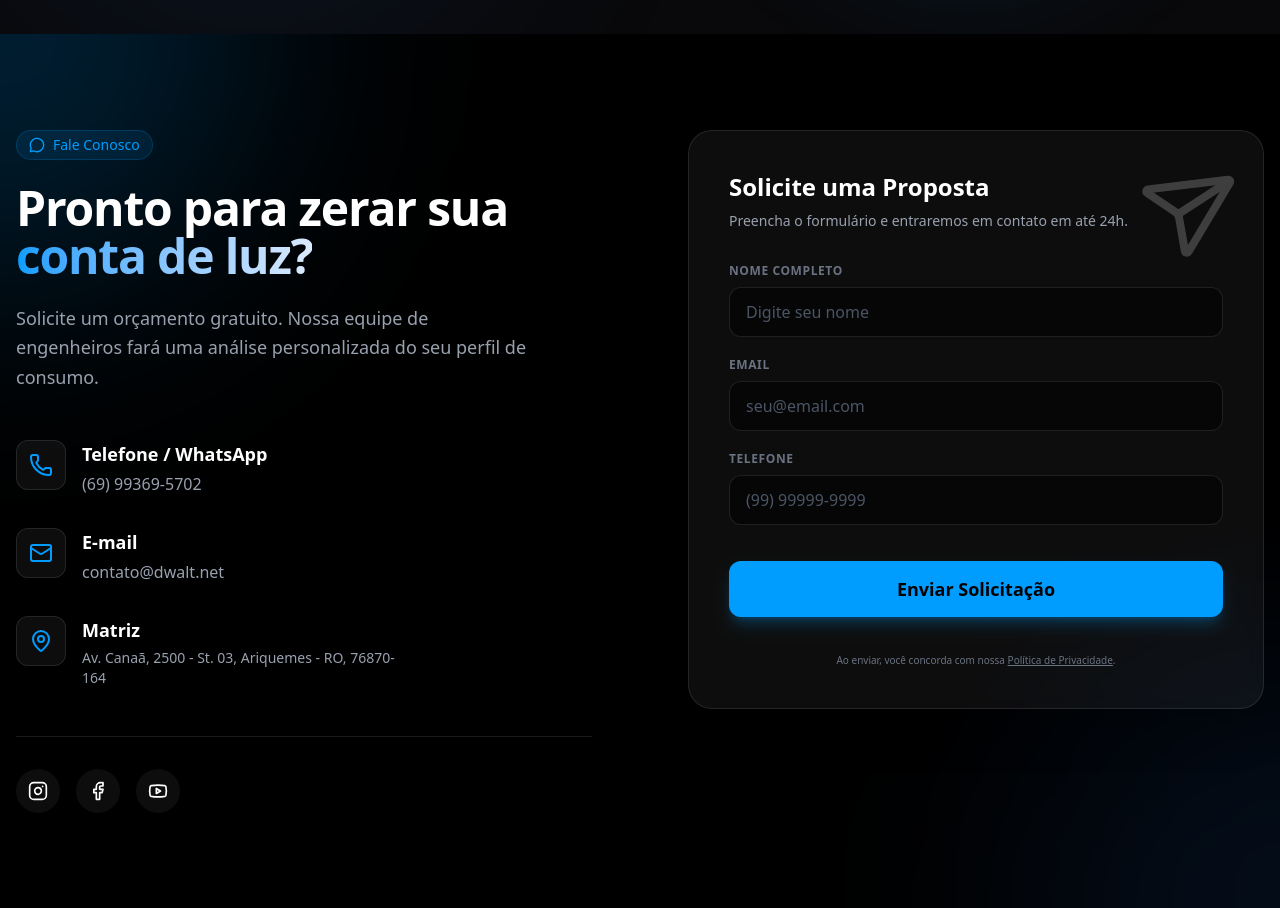
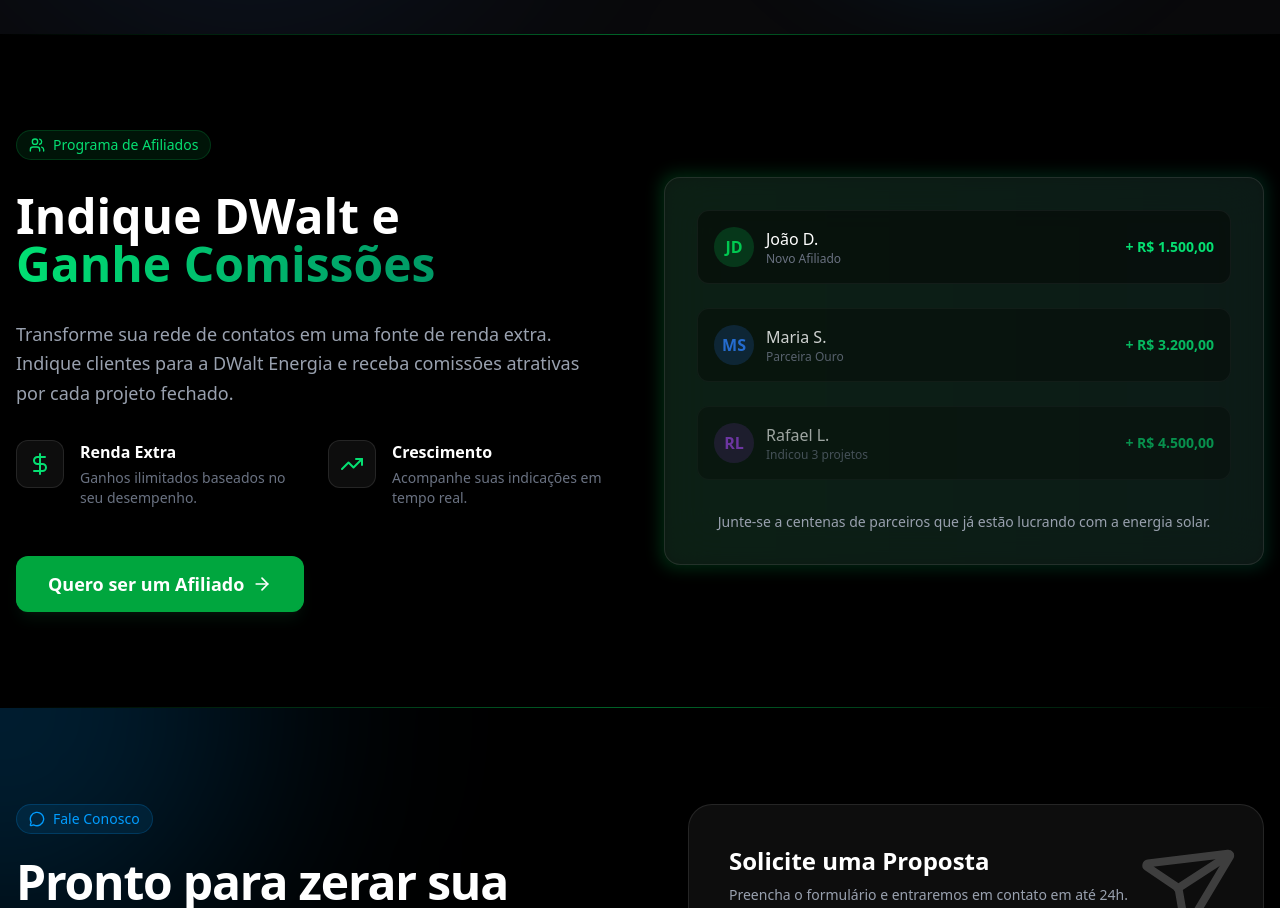
Before and after one commit to luarrekcah/dlwalt-tsx, a Next.js app: page / in a window 1280 px wide. Shown: the part 5240-6148 px from the top of the page. Built offline with nearby package versions, Linux system fonts and the light colour scheme.

Commit message:
seção de afiliados na pagina principal

```diff
--- a/src/app/page.tsx
+++ b/src/app/page.tsx
@@ -6,6 +6,7 @@
 import { Testimonials } from "@/components/Testimonials";
 import { FAQ } from "@/components/FAQ";
 import { AppShowcase } from "@/components/AppShowcase";
+import { AffiliateSection } from "@/components/AffiliateSection";
 import { Contact } from "@/components/Contact";
 import { Footer } from "@/components/Footer";
 import { JsonLd } from "@/components/JsonLd";
@@ -46,6 +47,7 @@
       <Testimonials />
       <FAQ />
       <AppShowcase />
+      <AffiliateSection />
       <Contact />
       <Footer />
     </main>
--- /dev/null
+++ b/src/components/AffiliateSection.tsx
@@ -0,0 +1,117 @@
+"use client";
+
+import { Button } from "@/components/ui/button";
+import { Users, DollarSign, TrendingUp, ArrowRight } from "lucide-react";
+
+export function AffiliateSection() {
+    return (
+        <section className="py-24 bg-black relative overflow-hidden">
+            {/* Background Elements */}
+            <div className="absolute top-0 left-0 w-full h-px bg-gradient-to-r from-transparent via-green-500/50 to-transparent" />
+            <div className="absolute bottom-0 left-0 w-full h-px bg-gradient-to-r from-transparent via-green-500/50 to-transparent" />
+
+            <div className="container mx-auto px-4">
+                <div className="grid lg:grid-cols-2 gap-12 items-center">
+
+                    {/* Content */}
+                    <div className="space-y-8">
+                        <div className="inline-flex items-center gap-2 px-3 py-1 rounded-full bg-green-500/10 text-green-400 text-sm font-medium border border-green-500/20">
+                            <Users className="w-4 h-4" />
+                            Programa de Afiliados
+                        </div>
+
+                        <h2 className="text-4xl md:text-5xl font-bold text-white">
+                            Indique DWalt e <br />
+                            <span className="text-transparent bg-clip-text bg-gradient-to-r from-green-400 to-emerald-600">
+                                Ganhe Comissões
+                            </span>
+                        </h2>
+
+                        <p className="text-lg text-gray-400 leading-relaxed max-w-xl">
+                            Transforme sua rede de contatos em uma fonte de renda extra.
+                            Indique clientes para a DWalt Energia e receba comissões atrativas por cada projeto fechado.
+                        </p>
+
+                        <div className="grid sm:grid-cols-2 gap-6">
+                            <div className="flex gap-4">
+                                <div className="w-12 h-12 rounded-xl bg-white/5 border border-white/10 flex items-center justify-center shrink-0">
+                                    <DollarSign className="w-6 h-6 text-green-400" />
+                                </div>
+                                <div>
+                                    <h3 className="text-white font-bold mb-1">Renda Extra</h3>
+                                    <p className="text-sm text-gray-500">Ganhos ilimitados baseados no seu desempenho.</p>
+                                </div>
+                            </div>
+
+                            <div className="flex gap-4">
+                                <div className="w-12 h-12 rounded-xl bg-white/5 border border-white/10 flex items-center justify-center shrink-0">
+                                    <TrendingUp className="w-6 h-6 text-green-400" />
+                                </div>
+                                <div>
+                                    <h3 className="text-white font-bold mb-1">Crescimento</h3>
+                                    <p className="text-sm text-gray-500">Acompanhe suas indicações em tempo real.</p>
+                                </div>
+                            </div>
+                        </div>
+
+                        <div className="pt-4">
+                            <Button
+                                className="h-14 px-8 bg-green-600 hover:bg-green-700 text-white font-bold rounded-xl shadow-lg shadow-green-900/20 transition-all text-lg group"
+                                onClick={() => window.open('https://afiliados.dwalt.net', '_blank')}
+                            >
+                                Quero ser um Afiliado
+                                <ArrowRight className="ml-2 w-5 h-5 group-hover:translate-x-1 transition-transform" />
+                            </Button>
+                        </div>
+                    </div>
+
+                    {/* Visual/Image */}
+                    <div className="relative">
+                        <div className="absolute -inset-1 bg-gradient-to-r from-green-500 to-emerald-600 rounded-2xl blur opacity-20" />
+                        <div className="relative bg-zinc-900/50 border border-white/10 rounded-2xl p-8 backdrop-blur-xl">
+                            <div className="grid gap-6">
+                                <div className="flex items-center justify-between p-4 rounded-xl bg-black/40 border border-white/5">
+                                    <div className="flex items-center gap-3">
+                                        <div className="w-10 h-10 rounded-full bg-green-500/20 flex items-center justify-center text-green-500 font-bold">JD</div>
+                                        <div>
+                                            <p className="text-white font-medium">João D.</p>
+                                            <p className="text-xs text-gray-500">Novo Afiliado</p>
+                                        </div>
+                                    </div>
+                                    <span className="text-green-400 text-sm font-bold">+ R$ 1.500,00</span>
+                                </div>
+
+                                <div className="flex items-center justify-between p-4 rounded-xl bg-black/40 border border-white/5 opacity-80">
+                                    <div className="flex items-center gap-3">
+                                        <div className="w-10 h-10 rounded-full bg-blue-500/20 flex items-center justify-center text-blue-500 font-bold">MS</div>
+                                        <div>
+                                            <p className="text-white font-medium">Maria S.</p>
+                                            <p className="text-xs text-gray-500">Parceira Ouro</p>
+                                        </div>
+                                    </div>
+                                    <span className="text-green-400 text-sm font-bold">+ R$ 3.200,00</span>
+                                </div>
+
+                                <div className="flex items-center justify-between p-4 rounded-xl bg-black/40 border border-white/5 opacity-60">
+                                    <div className="flex items-center gap-3">
+                                        <div className="w-10 h-10 rounded-full bg-purple-500/20 flex items-center justify-center text-purple-500 font-bold">RL</div>
+                                        <div>
+                                            <p className="text-white font-medium">Rafael L.</p>
+                                            <p className="text-xs text-gray-500">Indicou 3 projetos</p>
+                                        </div>
+                                    </div>
+                                    <span className="text-green-400 text-sm font-bold">+ R$ 4.500,00</span>
+                                </div>
+                            </div>
+
+                            <div className="mt-8 text-center">
+                                <p className="text-gray-400 text-sm">Junte-se a centenas de parceiros que já estão lucrando com a energia solar.</p>
+                            </div>
+                        </div>
+                    </div>
+
+                </div>
+            </div>
+        </section>
+    );
+}
```
Also changed, not shown: 1 other file (tests, documents, lock files or other folders).
